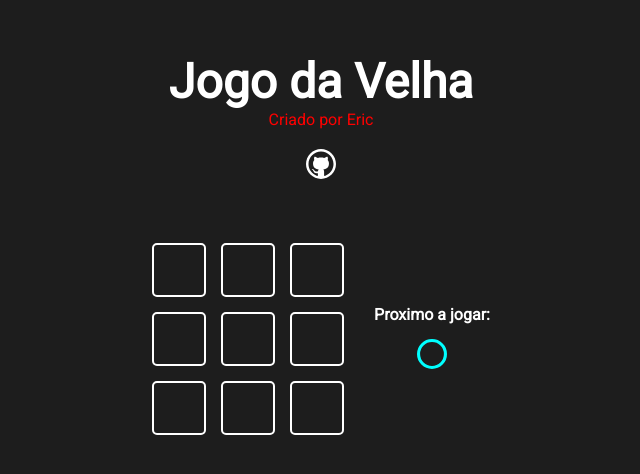
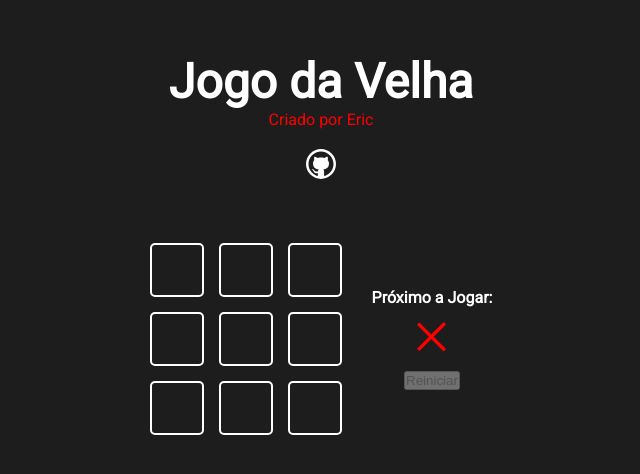
Before and after one commit to EricAG9/react-jogo-da-velha, a Next.js app: page / in a window 1280 px wide. Shown: the part 176-650 px from the top of the page, without its empty margins (319-959 px from the left). Built offline with nearby package versions, Linux system fonts and the light colour scheme.

Commit message:
declarando campeão

```diff
--- a/src/componentes/Game/Game.jsx
+++ b/src/componentes/Game/Game.jsx
@@ -2,7 +2,7 @@
 import styles from "./Game.module.css"
 
 import GameOption from "../gameOption/GameOption"
-import Icon from "../icon/Icon"
+import GameInfo from "../gameInfo/GameInfo"
 
     const winnerTable = [
         [0,1,2],[3,4,5],[6,7,8],
@@ -13,7 +13,7 @@
 function Game () {
 
     const [gameState, setGameState] = useState(Array(9).fill(0))
-    const [currentPlayer, setCurrentPlayer] = useState(-1)
+    const [currentPlayer, setCurrentPlayer] = useState(1)
     const [winner, setWinner] = useState(0)
 
     const handleClick = (pos) => {
@@ -24,12 +24,19 @@
         }
     }
 
+
     const verifyGame = () => {
         winnerTable.forEach((line)=>{
             const value=line.map((pos)=> gameState[pos])
             const sum = value.reduce((sum, value)=> sum + value)
             if(sum === 3 || sum === -3) setWinner(sum/3)
         });
+    }
+
+
+    const handleReset = () => {
+        setGameState(Array(9).fill(0))
+        setWinner(0)
     }
 
     useEffect(()=>{
@@ -51,15 +58,11 @@
             }
 
         </div>
-        <div className={styles.gameInfo}>
-            <h4>Proximo a jogar:</h4>
-            {
-                currentPlayer === 1 && <Icon iconName="circle" />
-            }
-            {
-                currentPlayer === -1 && <Icon iconName="x" />
-            }
-        </div>
+            <GameInfo
+                currentPlayer={currentPlayer}
+                winner={winner}
+                onReset={handleReset}
+            />
         </div>
     )
 }
--- a/src/componentes/Game/Game.module.css
+++ b/src/componentes/Game/Game.module.css
@@ -9,10 +9,3 @@
     gap: 30px;
     align-items: center;
 }
-
-.gameInfo{
-    display:flex;
-    align-items: center;
-    flex-direction: column;
-    gap: 15px;
-}
--- /dev/null
+++ b/src/componentes/button/Button.jsx
@@ -0,0 +1,10 @@
+function Button ({children, onClick, disabled}) {
+    return (
+        <button
+            onClick={onClick}
+            disabled={disabled}
+            >{children}</button>
+    )
+}
+
+export default Button
--- /dev/null
+++ b/src/componentes/gameInfo/GameInfo.jsx
@@ -0,0 +1,46 @@
+import styles from "./GameInfo.module.css"
+
+import Icon from "../icon/Icon"
+import Button from "../button/Button"
+
+function GameInfo ({currentPlayer, winner, onReset}) {
+
+    const shouldEnableButton = () => {
+        if (winner !== 0) return true
+    }
+    return(
+        <div className={styles.gameInfo}>
+
+                {
+                    winner === 0 &&
+                    <>
+                    <h4>Próximo a Jogar:</h4>
+                    {
+                        currentPlayer === 1 && <Icon iconName="circle" />
+                    }
+                    {
+                        currentPlayer === -1 && <Icon iconName="x" />
+                    }
+                    </>
+                }
+                {
+                    winner !==0 &&
+                    <>
+                         <h4>Fim de Jogo! Campeão:</h4>
+                    {
+                        winner === 1 && <Icon iconName="circle" />
+                    }
+                    {
+                        winner === -1 && <Icon iconName="x" />
+                    }
+                    </>
+                }
+            <Button
+                onClick={onReset}
+                disabled={!shouldEnableButton()}
+            >Reiniciar</Button>
+        </div>
+    )
+}
+
+export default GameInfo
--- /dev/null
+++ b/src/componentes/gameInfo/GameInfo.module.css
@@ -0,0 +1,6 @@
+.gameInfo{
+    display:flex;
+    align-items: center;
+    flex-direction: column;
+    gap: 15px;
+}
```
